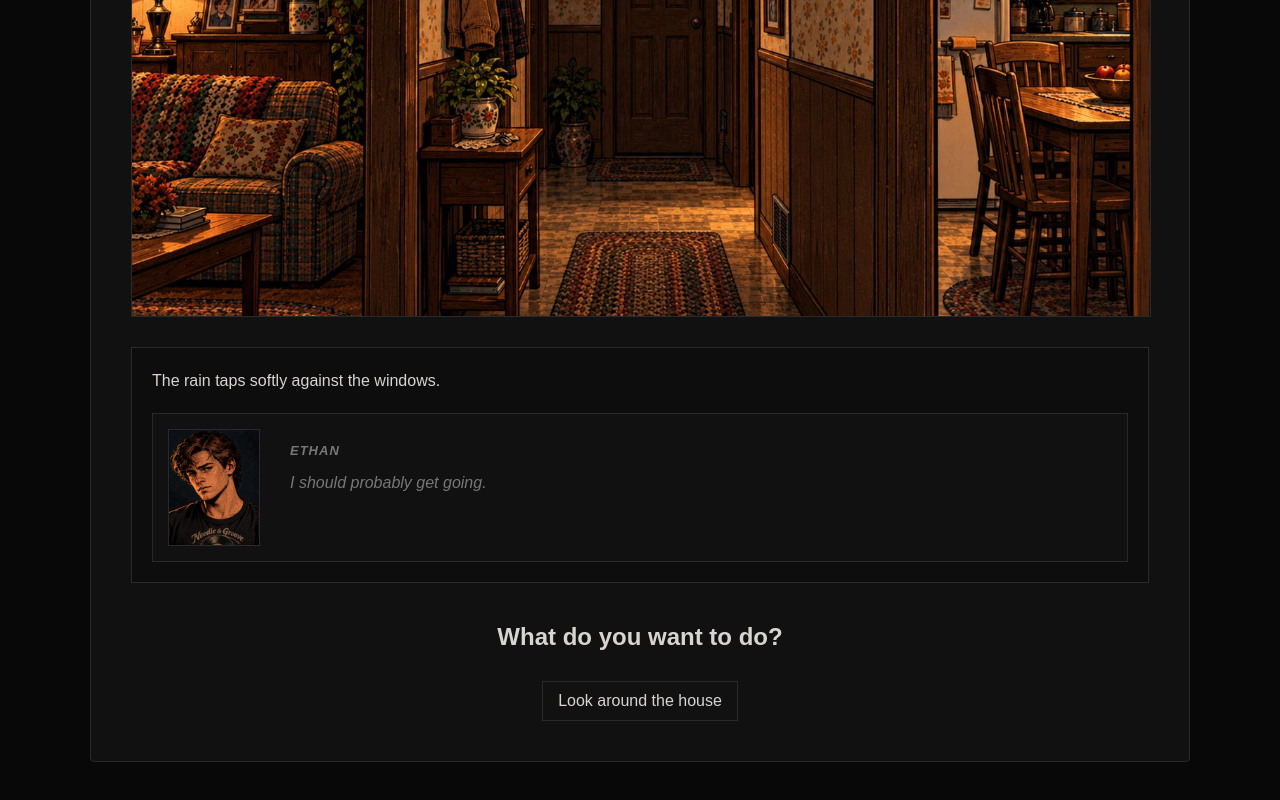
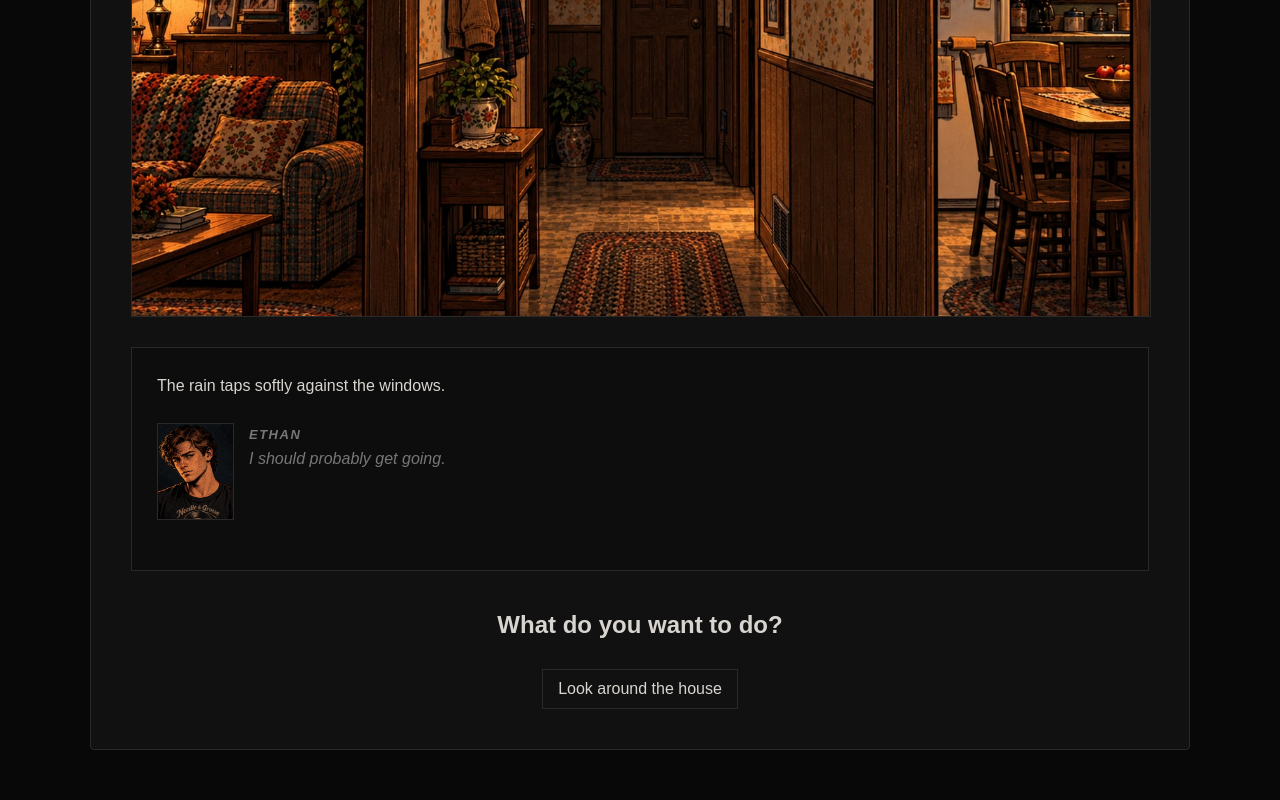
Before and after one commit to SanderK36/Fullstack-Projects, a Next.js app in the folder harlow/: page / in a window 1280 px wide. Shown: the part 653-1453 px from the top of the page. Built offline with nearby package versions, Linux system fonts and the light colour scheme.

Commit message:
10.09.2026

```diff
--- a/harlow/src/components/CharacterLine/CharacterLine.module.css
+++ b/harlow/src/components/CharacterLine/CharacterLine.module.css
@@ -2,24 +2,35 @@
   display: flex;
   align-items: flex-start;
   gap: 15px;
-  margin-top: 20px;
-  padding: 15px;
-  background: #111111;
-  border: 1px solid #292929;
+  margin: 20px 0;
+  padding: 5px 0;
 }
 
 .portrait {
-  width: 90px;
-  height: 115px;
+  display: block;
+  width: 75px;
+  height: 95px;
   object-fit: cover;
   border: 1px solid #292929;
   flex-shrink: 0;
 }
 
 .text {
+  padding-top: 4px;
   flex: 1;
-  padding: 12px 15px;
+}
 
+.text strong {
+  display: block;
+  margin-bottom: 8px;
+  font-size: 13px;
+  text-transform: uppercase;
+  letter-spacing: 1.5px;
+  color: #777777;
+}
+
+.text p {
+  margin: 0;
   font-size: 16px;
   line-height: 1.6;
 }
@@ -32,16 +43,3 @@
   color: #777777;
   font-style: italic;
 }
-
-.text strong {
-  display: block;
-  margin-bottom: 8px;
-  font-size: 13px;
-  text-transform: uppercase;
-  letter-spacing: 1px;
-  color: #777777;
-}
-
-.text p {
-  margin: 0;
-}
--- a/harlow/src/components/StoryLog/StoryLog.module.css
+++ b/harlow/src/components/StoryLog/StoryLog.module.css
@@ -1,6 +1,6 @@
 .storyLog {
   margin-top: 30px;
-  padding: 20px;
+  padding: 25px;
   background: #0d0d0d;
   border: 1px solid #292929;
   max-height: 350px;
--- a/harlow/src/game/scenes.ts
+++ b/harlow/src/game/scenes.ts
@@ -85,7 +85,14 @@ export const madeCoffee: Scene = {
       text: "Just what I needed",
     },
   ],
-  choices: [],
+  choices: [
+    {
+      label: "Go outside",
+      action: "leftHouse",
+      nextScene: "morning-at-home",
+      timeCost: 5,
+    },
+  ],
   location: "Home",
   image: {day: "./images/locations/home/homeHallway.jpg", night:"./images/locations/home/homeHallway.jpg"},
 };
```
